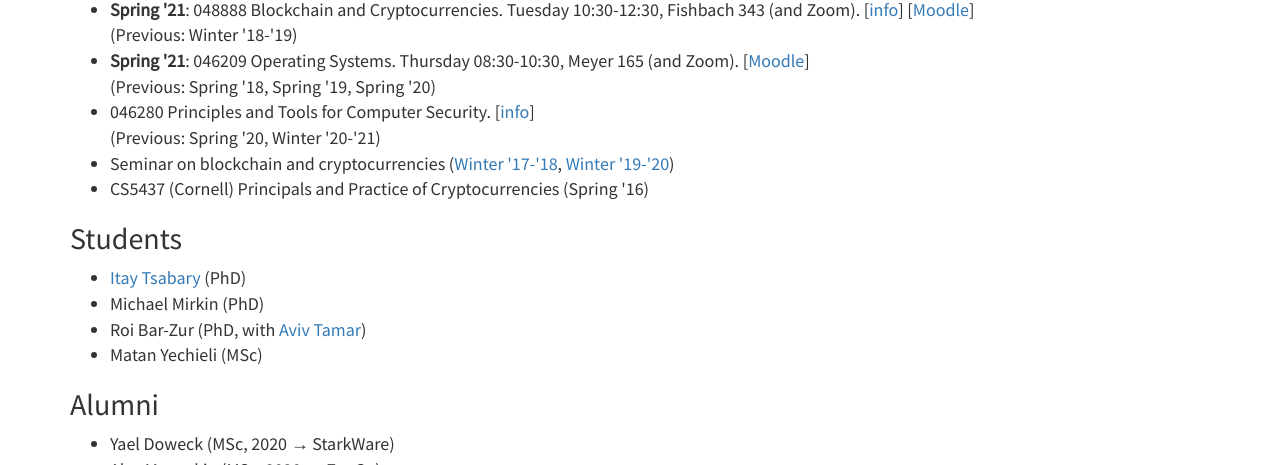
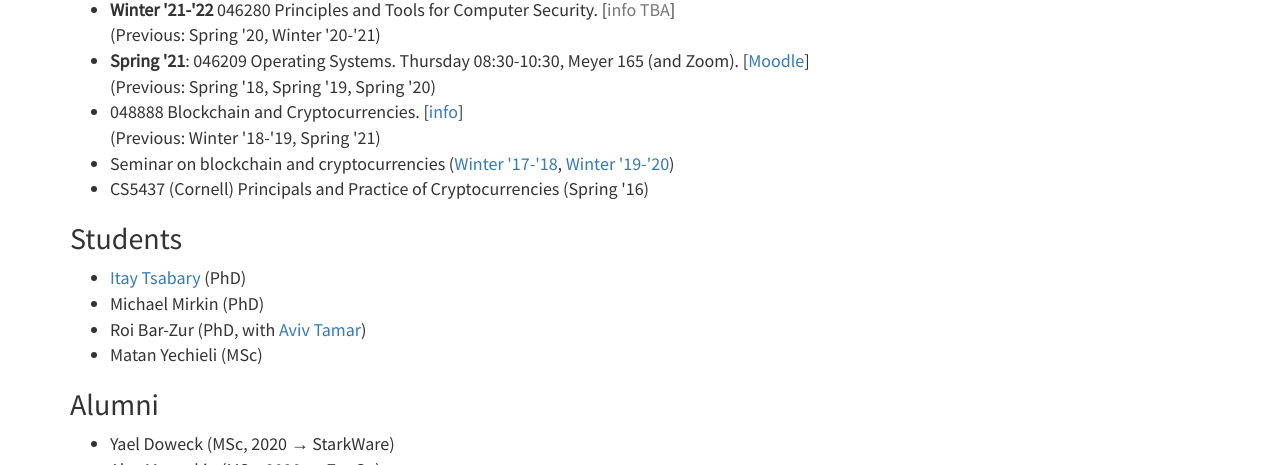
Before and after one commit to IttayEyal/IttayEyal.github.io, a plain HTML site: page index.html in a window 1280 px wide. Shown: the part 635-1100 px from the top of the page. Drawn offline with Linux system fonts and the light colour scheme.

Commit message:
winter 21-22 initial update

```diff
--- a/index.html
+++ b/index.html
@@ -125,15 +125,15 @@ I completed my Ph.D. in 2013 in the Technion's Electrical Engineering (today ECE
 
 <p>
 <ul>
-    <li> <b>Spring '21</b>: 048888 Blockchain and Cryptocurrencies. Tuesday 10:30-12:30, Fishbach 343 (and Zoom).
-[<a href="https://docs.google.com/document/d/1aDwykuPsHWuxvOH31a9lq0xnZcFJC3BoeNpIVJ83q54">info</a>]
-[<a href="https://moodle.technion.ac.il/course/view.php?id=7913">Moodle</a>]
- <br>
-    (Previous: Winter '18-'19)
+    <li> <b>Winter '21-'22</b> 046280 Principles and Tools for Computer Security. [<a href="" class="text-muted">info TBA</a>] <br>
+    (Previous: Spring '20, Winter '20-'21)
     <li> <b>Spring '21</b>: 046209 Operating Systems. Thursday 08:30-10:30, Meyer 165 (and Zoom). [<a href="https://moodle.technion.ac.il/course/view.php?id=1528">Moodle</a>] <br>
     (Previous: Spring '18, Spring '19, Spring '20)
-    <li> 046280 Principles and Tools for Computer Security. [<a href="046280-2021-info.pdf">info</a>] <br>
-    (Previous: Spring '20, Winter '20-'21)
+    <li> 048888 Blockchain and Cryptocurrencies.
+[<a href="https://docs.google.com/document/d/1aDwykuPsHWuxvOH31a9lq0xnZcFJC3BoeNpIVJ83q54">info</a>]
+
+ <br>
+    (Previous: Winter '18-'19, Spring '21)
     <li> Seminar on blockchain and cryptocurrencies
          (<a href="https://docs.google.com/spreadsheets/d/1U_wYoFGhpF4pfu4f9sc15S8OVW2u1WSC0fmF9tzC5cY">Winter '17-'18</a>,
           <a href="https://docs.google.com/spreadsheets/d/1Me5GrJLvR70Hc1kpzHYCJH6AsIxCpFbtU8l3JPGBoHQ/edit#gid=0">Winter '19-'20</a>)
```
